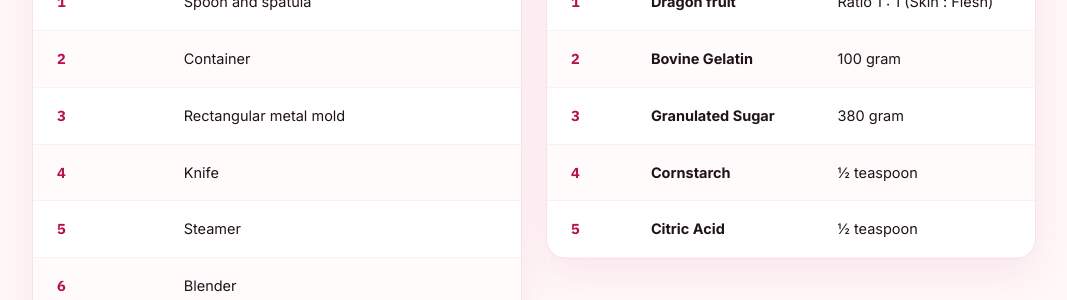
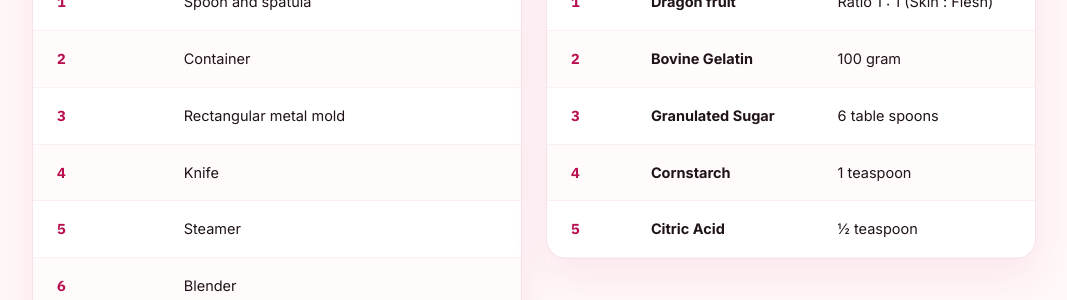
Before and after one commit to cresnaer-collab/CSP-GROUP-20, a Flask app: page / in a window 1280 px wide. Shown: the part 3074-3374 px from the top of the page, without its empty margins (106-1173 px from the left). Run offline with Flask 3, Linux system fonts and the light colour scheme.

```diff
--- a/templates/index.html
+++ b/templates/index.html
@@ -248,12 +248,12 @@
               <tr>
                 <td>3</td>
                 <td><strong>Granulated Sugar</strong></td>
-                <td>380 gram</td>
+                <td>6 table spoons</td>
               </tr>
               <tr>
                 <td>4</td>
                 <td><strong>Cornstarch</strong></td>
-                <td>½ teaspoon</td>
+                <td>1 teaspoon</td>
               </tr>
               <tr>
                 <td>5</td>
```
